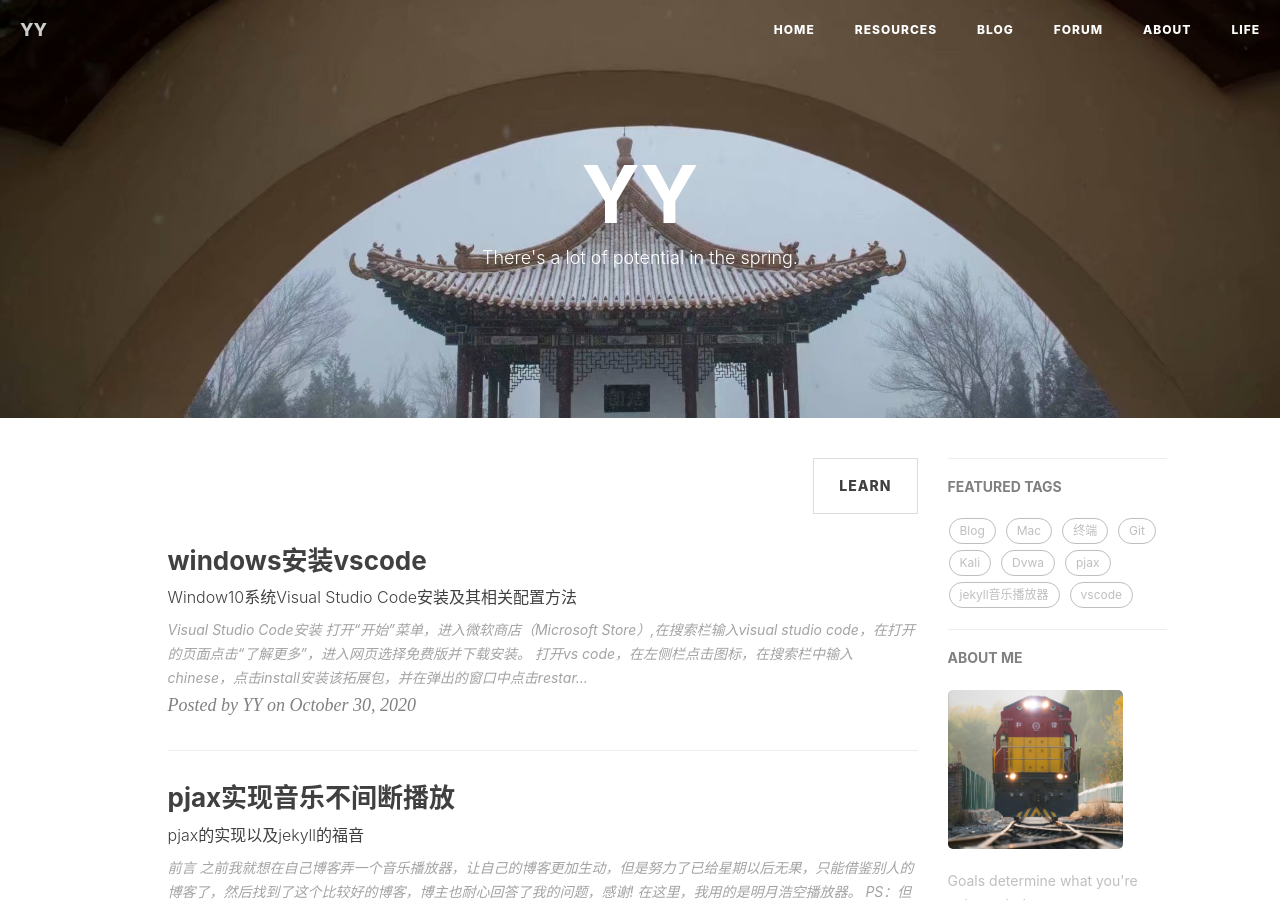
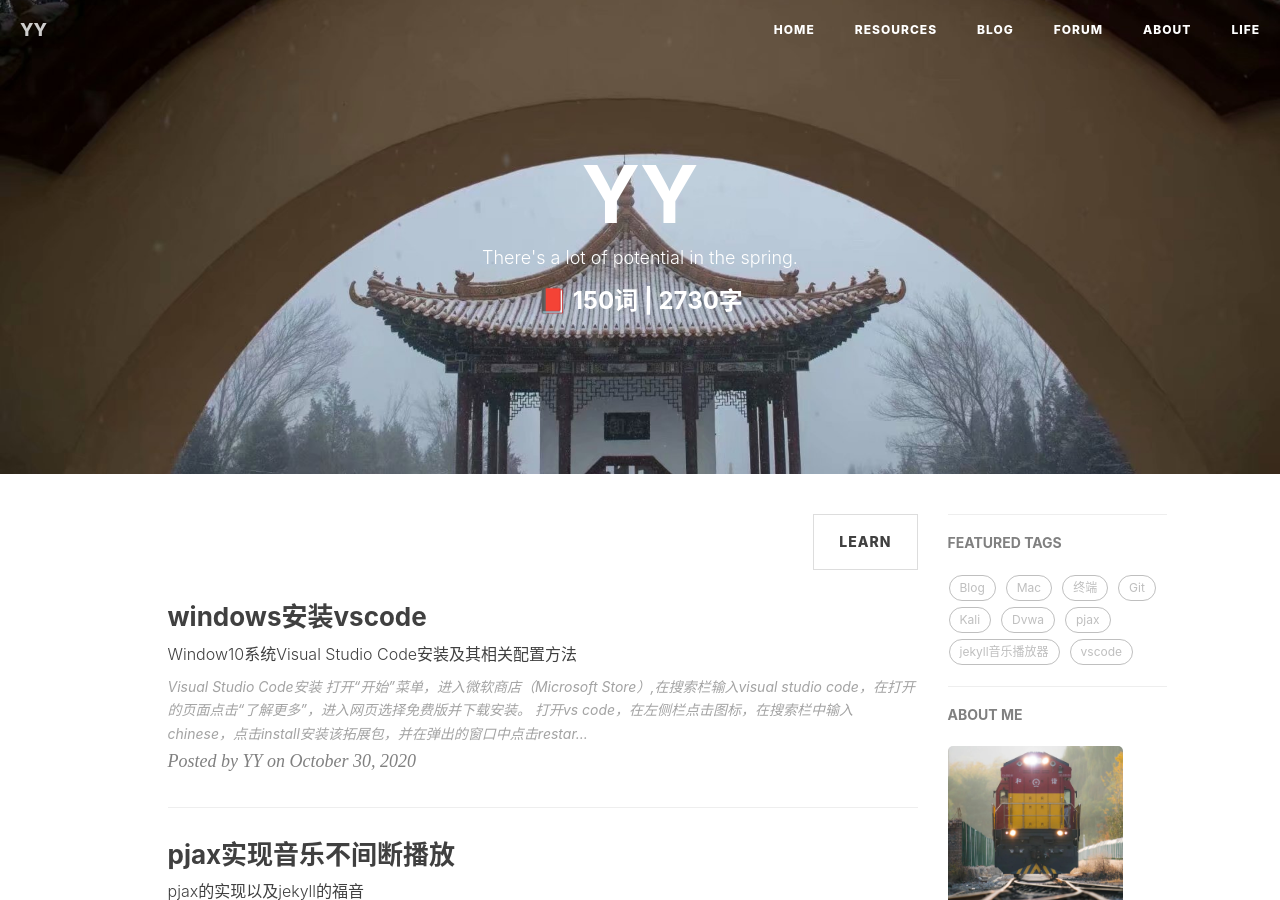
Before and after one commit to yangyang-linux/yangyang-linux.github.io, a Jekyll site: the page built from index.html, in a window 1280 px wide and 900 px high. Built offline with Jekyll 4.4.1, drawn with Linux system fonts in a browser that asks for light colours; nearby versions of some CDN libraries; the list of posts is cut into pages by our own code; comment, search, counter and statistics services are not loaded.

Commit message:
Update page.html

```diff
--- a/_layouts/page.html
+++ b/_layouts/page.html
@@ -11,6 +11,7 @@
                     <h1>{% if page.title %}{{ page.title }}{% else %}{{ site.title }}{% endif %}</h1>
                     <!--<hr class="small">-->
                     <span class="subheading">{{ page.description }}</span>
+					<h3>📕 {{ page.content | number_of_words }}词 | {{ content | strip_html | strip_newlines | split: "" | size }}字</h3>
                 </div>
             </div>
         </div>
```
